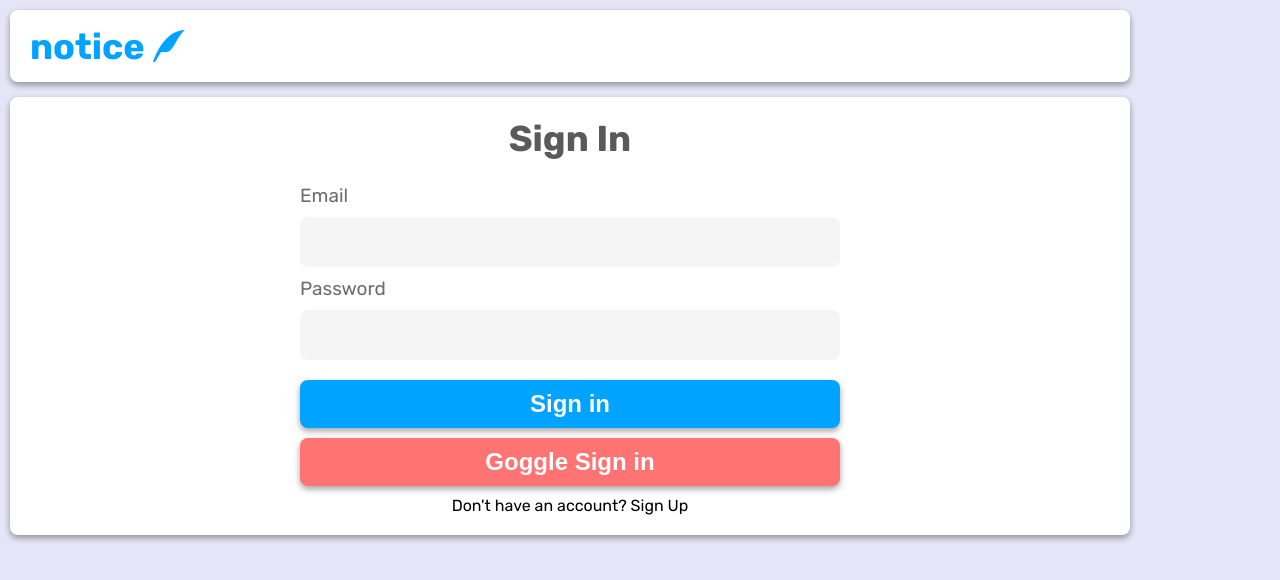
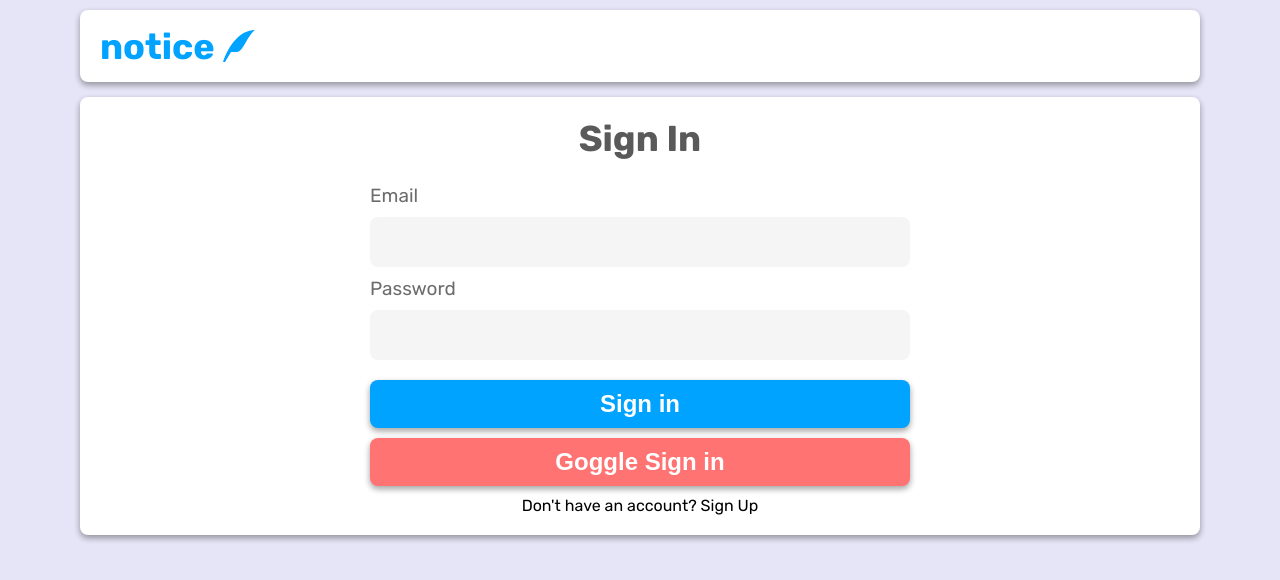
Before and after one commit to StasGill/react_notice, a React (Create React App) app: page /auth in a window 1280 px wide. Shown: the top 580 px of the page. Built offline with nearby package versions, Linux system fonts and the light colour scheme.

Commit message:
Fixed issues

```diff
--- a/src/index.css
+++ b/src/index.css
@@ -13,7 +13,6 @@ code {
 }
 
 .main-container{
-  margin: 0;
   padding: 10px 0;
   height: 100vh;
   width: 100vw;
--- a/src/styles.scss
+++ b/src/styles.scss
@@ -4,7 +4,7 @@
 .container {
     max-width: 1140px;
     min-width: 340px;
-    margin-bottom: 15px;
+    margin: 0 auto 15px auto;
     font-family: 'Rubik', sans-serif;
 
     @media (max-width: 450px) {
```
